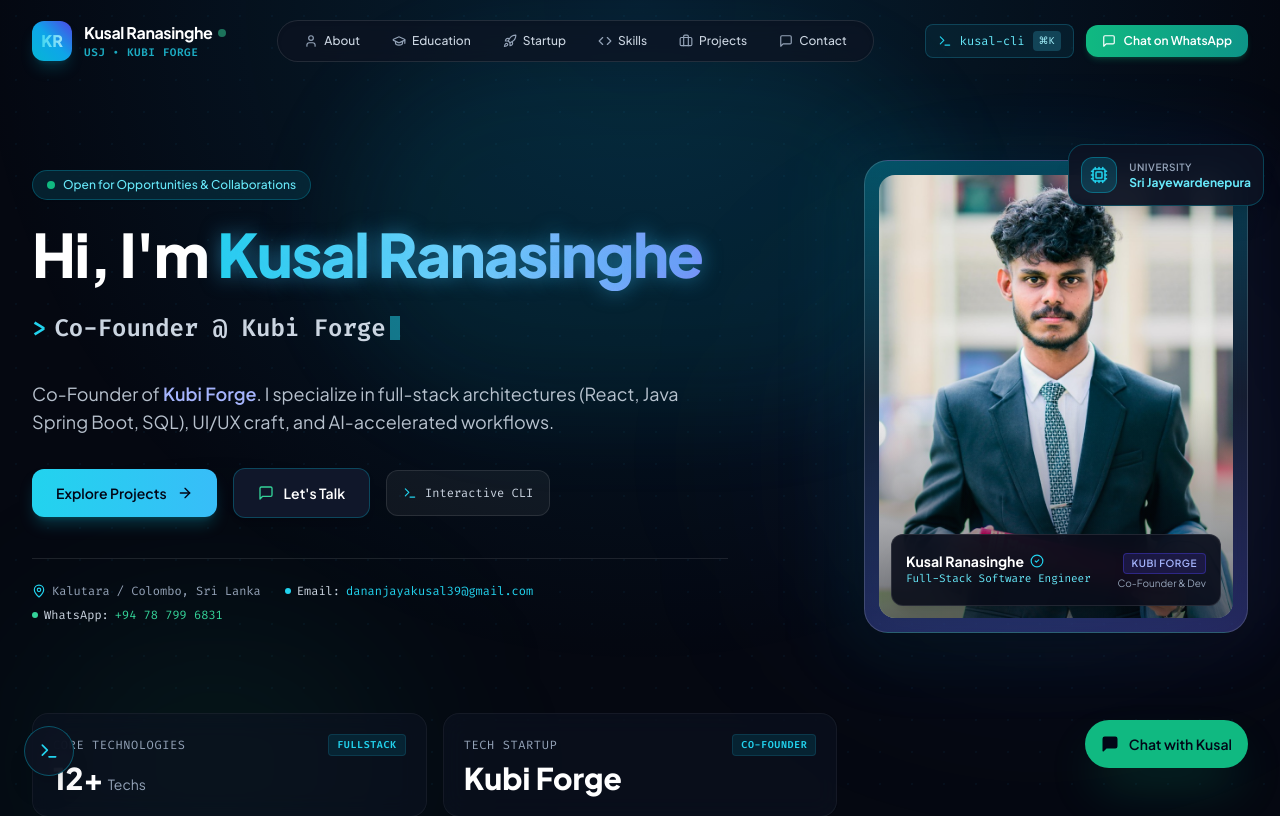
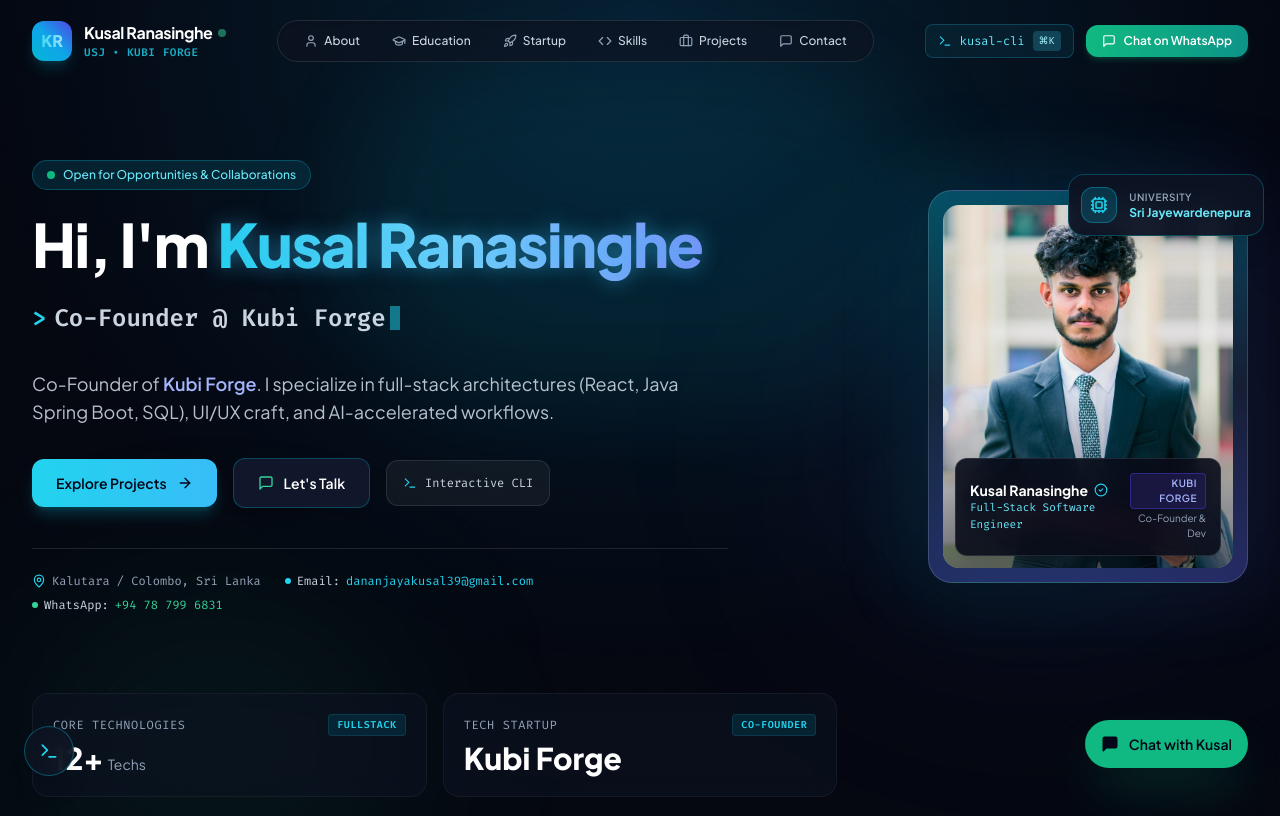
Before and after one commit to Kusalranasinghe/myportfolio2, a React (Vite) app: page / in a window 1280 px wide. Shown: the top 816 px of the page. Built offline with nearby package versions, Linux system fonts and the light colour scheme; the HTML template or start-up script is replaced by a standard one.

Commit message:
add some changes

```diff
--- a/src/components/Hero.jsx
+++ b/src/components/Hero.jsx
@@ -13,6 +13,51 @@
 } from 'lucide-react';
 import confetti from 'canvas-confetti';
 import { personalInfo } from '../data/portfolioData';
+
+function HeroProfile() {
+  return (
+    <div className="relative w-full max-w-[17rem] sm:max-w-xs">
+      <div className="absolute -inset-4 rounded-3xl bg-gradient-to-r from-cyan-500/20 via-sky-500/20 to-indigo-500/20 blur-2xl opacity-70 animate-pulse"></div>
+      <div className="relative rounded-3xl p-2.5 bg-gradient-to-b from-cyan-500/30 via-slate-800/50 to-indigo-500/30 border border-white/15 shadow-2xl backdrop-blur-xl">
+        <div className="relative m-1 rounded-2xl overflow-hidden aspect-[4/5] bg-slate-900 group">
+          <img
+            src={personalInfo.avatar}
+            alt={personalInfo.name}
+            className="w-full h-full object-cover object-center group-hover:scale-105 transition-transform duration-700 ease-out"
+            loading="eager"
+          />
+          <div className="absolute inset-0 bg-gradient-to-t from-[#060913] via-transparent to-transparent opacity-60"></div>
+          <div className="absolute bottom-3 left-3 right-3 p-3.5 rounded-xl bg-[#090d1a]/90 backdrop-blur-md border border-white/10 shadow-xl">
+            <div className="flex items-center justify-between">
+              <div>
+                <h4 className="text-sm font-bold text-white flex items-center gap-1.5">
+                  Kusal Ranasinghe
+                  <CheckCircle2 size={14} className="text-cyan-400" />
+                </h4>
+                <p className="text-[11px] text-cyan-300 font-mono">Full-Stack Software Engineer</p>
+              </div>
+              <div className="text-right">
+                <span className="inline-block text-[10px] font-semibold text-indigo-300 uppercase tracking-wider bg-indigo-950/80 px-2 py-0.5 rounded border border-indigo-700/50">
+                  Kubi Forge
+                </span>
+                <p className="text-[10px] text-slate-400 mt-0.5">Co-Founder & Dev</p>
+              </div>
+            </div>
+          </div>
+        </div>
+      </div>
+      <div className="hidden sm:flex absolute -top-4 -right-4 bg-[#0c1222]/95 border border-cyan-500/30 rounded-2xl p-3 shadow-xl backdrop-blur-md items-center gap-3 animate-float-reverse">
+        <div className="w-9 h-9 rounded-xl bg-cyan-500/20 border border-cyan-500/40 flex items-center justify-center text-cyan-400">
+          <Cpu size={18} />
+        </div>
+        <div>
+          <div className="text-[10px] uppercase tracking-wider font-semibold text-slate-400">University</div>
+          <div className="text-xs font-bold text-cyan-300">Sri Jayewardenepura</div>
+        </div>
+      </div>
+    </div>
+  );
+}
 
 export default function Hero({ onOpenTerminal, onTriggerToast }) {
   const [roleIndex, setRoleIndex] = useState(0);
@@ -104,6 +149,10 @@
               </span>
             </h1>
 
+            <div className="w-full flex justify-center mb-8 lg:hidden">
+              <HeroProfile />
+            </div>
+
             {/* Dynamic Rotating Roles */}
             <div className="h-12 sm:h-14 flex items-center mb-6">
               <span className="text-lg sm:text-2xl font-semibold text-slate-300 font-mono flex items-center">
@@ -172,63 +221,9 @@
           </div>
 
           {/* Right Column: Hero Profile Image in High-Tech Frame */}
-          <div className="lg:col-span-5 flex justify-center lg:justify-end">
-            <div className="relative w-full max-w-xs sm:max-w-sm">
-
-              {/* Outer Decorative Glow Rings */}
-              <div className="absolute -inset-4 rounded-3xl bg-gradient-to-r from-cyan-500/20 via-sky-500/20 to-indigo-500/20 blur-2xl opacity-70 animate-pulse"></div>
-
-              {/* Main Card Frame */}
-              <div className="relative rounded-3xl p-2.5 bg-gradient-to-b from-cyan-500/30 via-slate-800/50 to-indigo-500/30 border border-white/15 shadow-2xl backdrop-blur-xl">
-
-                {/* Photo Container */}
-                <div className="relative m-1 rounded-2xl overflow-hidden aspect-[4/5] bg-slate-900 group">
-                  <img
-                    src={personalInfo.avatar}
-                    alt={personalInfo.name}
-                    className="w-full h-full object-cover object-center group-hover:scale-105 transition-transform duration-700 ease-out"
-                    loading="eager"
-                  />
-
-                  {/* Subtle Gradient Overlay at bottom of image */}
-                  <div className="absolute inset-0 bg-gradient-to-t from-[#060913] via-transparent to-transparent opacity-60"></div>
-
-                  {/* Bottom Floating Card */}
-                  <div className="absolute bottom-3 left-3 right-3 p-3.5 rounded-xl bg-[#090d1a]/90 backdrop-blur-md border border-white/10 shadow-xl">
-                    <div className="flex items-center justify-between">
-                      <div>
-                        <h4 className="text-sm font-bold text-white flex items-center gap-1.5">
-                          Kusal Ranasinghe
-                          <CheckCircle2 size={14} className="text-cyan-400" />
-                        </h4>
-                        <p className="text-[11px] text-cyan-300 font-mono">Full-Stack Software Engineer</p>
-                      </div>
-                      <div className="text-right">
-                        <span className="inline-block text-[10px] font-semibold text-indigo-300 uppercase tracking-wider bg-indigo-950/80 px-2 py-0.5 rounded border border-indigo-700/50">
-                          Kubi Forge
-                        </span>
-                        <p className="text-[10px] text-slate-400 mt-0.5">Co-Founder & Dev</p>
-                      </div>
-                    </div>
-                  </div>
-
-                </div>
-
-              </div>
-
-              {/* Floating Stat Card: University */}
-              <div className="hidden sm:flex absolute -top-4 -right-4 bg-[#0c1222]/95 border border-cyan-500/30 rounded-2xl p-3 shadow-xl backdrop-blur-md items-center gap-3 animate-float-reverse">
-                <div className="w-9 h-9 rounded-xl bg-cyan-500/20 border border-cyan-500/40 flex items-center justify-center text-cyan-400">
-                  <Cpu size={18} />
-                </div>
-                <div>
-                  <div className="text-[10px] uppercase tracking-wider font-semibold text-slate-400">University</div>
-                  <div className="text-xs font-bold text-cyan-300">Sri Jayewardenepura</div>
-                </div>
-              </div>
-
+            <div className="hidden lg:col-span-5 lg:flex lg:justify-end">
+              <HeroProfile />
             </div>
-          </div>
 
         </div>
 
--- a/src/components/KubiForgeBanner.jsx
+++ b/src/components/KubiForgeBanner.jsx
@@ -75,7 +75,7 @@
                   </a>
 
                   <a
-                    href={`mailto:${startupData.email}?subject=Kubi%20Forge%20Partnership%20Inquiry`}
+                    href="mailto:kubiforge@gmail.com?subject=Kubi%20Forge%20Partnership%20Inquiry"
                     className="inline-flex items-center gap-2 px-5 py-3 rounded-xl font-semibold text-xs sm:text-sm text-slate-200 bg-white/5 hover:bg-white/10 border border-white/10 transition-all"
                   >
                     <span>Email Kubi Forge</span>
--- a/src/data/portfolioData.js
+++ b/src/data/portfolioData.js
@@ -161,7 +161,7 @@
     featured: true,
     imageBg: "from-blue-900/60 to-cyan-900/40",
     badge: "Disaster Tech",
-    tags: ["React", "Spring Boot", "SQL", "Emergency Logistics", "REST API"],
+    tags: ["PHP", "MySQL", "JavaScript", "CSS", "HTML"],
     description: "A mission-critical disaster management and relief coordination system engineered to connect displaced flood victims, regional volunteer units, and humanitarian organizations in real-time. Features automated rescue request dispatching, supply inventory tracking, and geographical hotspot visualization.",
     keyFeatures: [
       "Real-time emergency SOS request logging with geographical coordinates",
@@ -169,8 +169,8 @@
       "Essential supplies (food, medicine, clean water) inventory management system",
       "Secure administrative control room with live situational analytics"
     ],
-    techStack: ["React.js", "Java Spring Boot", "MySQL", "Tailwind CSS", "RESTful Architecture"],
-    githubUrl: "https://github.com/kusalranasinghe/flood-relief-support-center",
+    techStack: ["PHP", "MySQL", "JavaScript", "CSS", "HTML"],
+    githubUrl: "https://github.com/Kusalranasinghe/Flood-Relief-Management-System",
     liveUrl: "#",
     impact: "Provides rapid, transparent aid delivery during extreme monsoonal flood emergencies in Sri Lanka."
   },
@@ -182,7 +182,7 @@
     featured: true,
     imageBg: "from-amber-900/60 to-orange-900/40",
     badge: "Smart Logistics",
-    tags: ["Java", "Spring Boot", "SQL", "React", "Queue Management"],
+    tags: ["Java", "Spring Boot", "Vanilla JavaScript", "HTML", "CSS"],
     description: "An intelligent digital queue and quota management solution designed to tackle fuel distribution crises. FuelGo empowers station managers to monitor live stock levels, issue digital queue tokens, and eliminate hours of congestion through predictable scheduling algorithms.",
     keyFeatures: [
       "Dynamic token generation system based on vehicle category and fuel quota",
@@ -190,20 +190,20 @@
       "Station manager dashboard for real-time bowser delivery tracking",
       "Preventive anti-hoarding verification and vehicle quota enforcement"
     ],
-    techStack: ["Java Spring Boot", "SQL Relational DB", "React Frontend", "Tailwind CSS"],
-    githubUrl: "https://github.com/kusalranasinghe/fuelgo-management",
+    techStack: ["Java 17", "Spring Boot 4", "Spring Web MVC", "Spring Data JPA", "Vanilla JavaScript", "HTML", "CSS", "MySQL"],
+    githubUrl: "https://github.com/Kusalranasinghe/FuelGo",
     liveUrl: "#",
     impact: "Drastically reduced station wait times and promoted transparent, fair fuel rationing."
   },
   {
     id: "cineru-26",
-    title: "Cineru-26",
+    title: "Cinero-26",
     tagline: "Next-gen cinema booking, movie discovery & film community experience",
     category: "Creative Media Platform",
     featured: true,
     imageBg: "from-purple-900/60 to-pink-900/40",
     badge: "Media & Entertainment",
-    tags: ["React", "UI/UX Design", "Figma", "PHP/SQL", "Interactive UI"],
+    tags: ["TypeScript", "React 19", "CSS", "JavaScript", "HTML"],
     description: "A sleek, immersive cinematic portal and reservation system engineered for movie lovers. Cineru-26 combines interactive visual seat selection, synchronized trailer previews, community critique reviews, and an ultra-fast ticketing checkout flow.",
     keyFeatures: [
       "Interactive 2D theater seating map with instant seat reservation lock",
@@ -211,8 +211,8 @@
       "Custom UI/UX system prototyped entirely in Figma before pixel-perfect code implementation",
       "User profile management for ticket history, bookmarks, and favorite genres"
     ],
-    techStack: ["React.js", "Figma Design System", "PHP Backend", "MySQL", "Modern CSS"],
-    githubUrl: "https://github.com/kusalranasinghe/cineru-26",
+    techStack: ["TypeScript", "React 19", "Vite", "CSS", "React Icons", "SweetAlert2"],
+    githubUrl: "https://github.com/KubiForge/Cinero-26",
     liveUrl: "#",
     impact: "Delivered a cinema-going experience with zero friction and high visual polish."
   },
```
Also changed, not shown: 5 other files (tests, documents, lock files or other folders).
